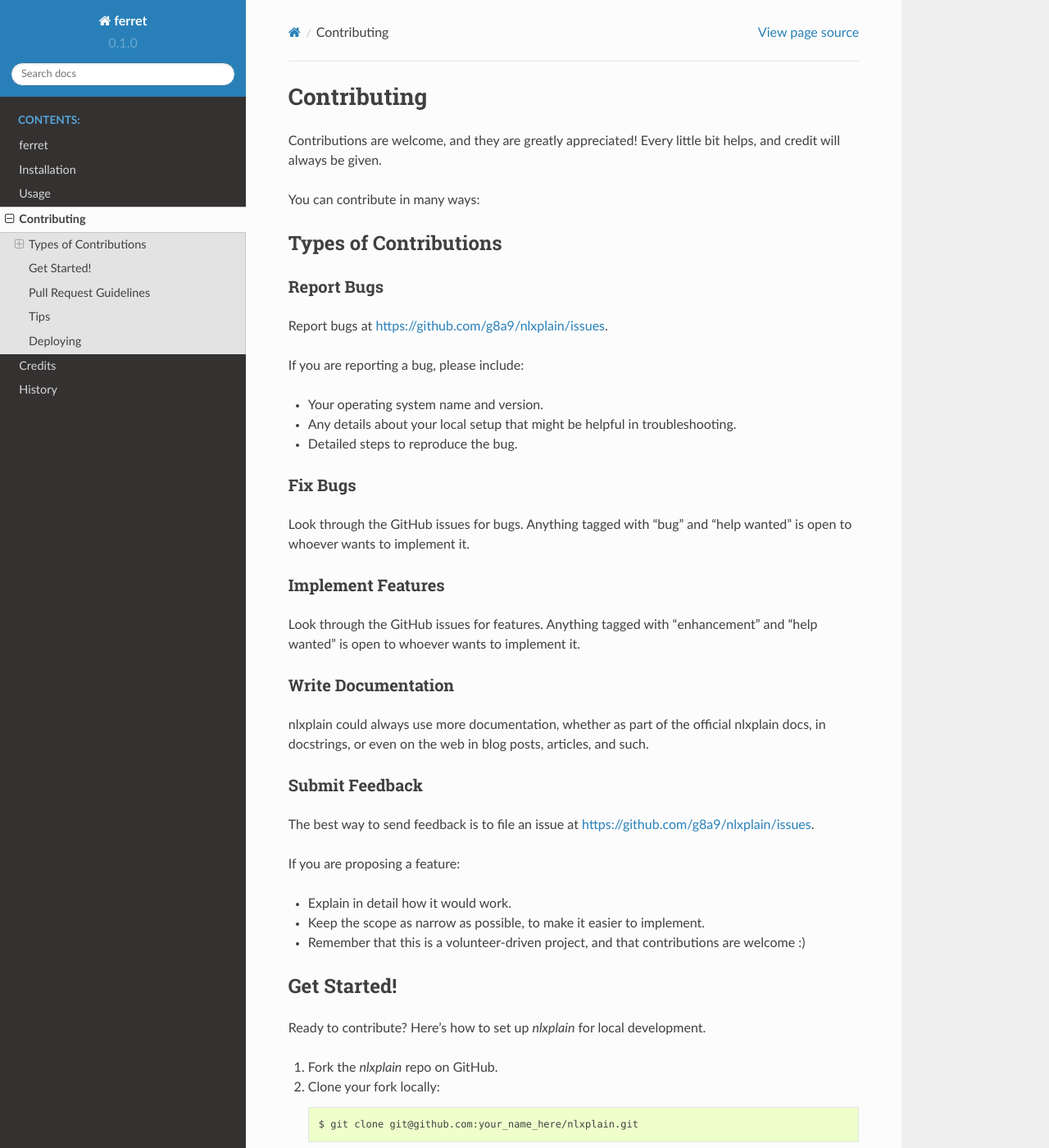
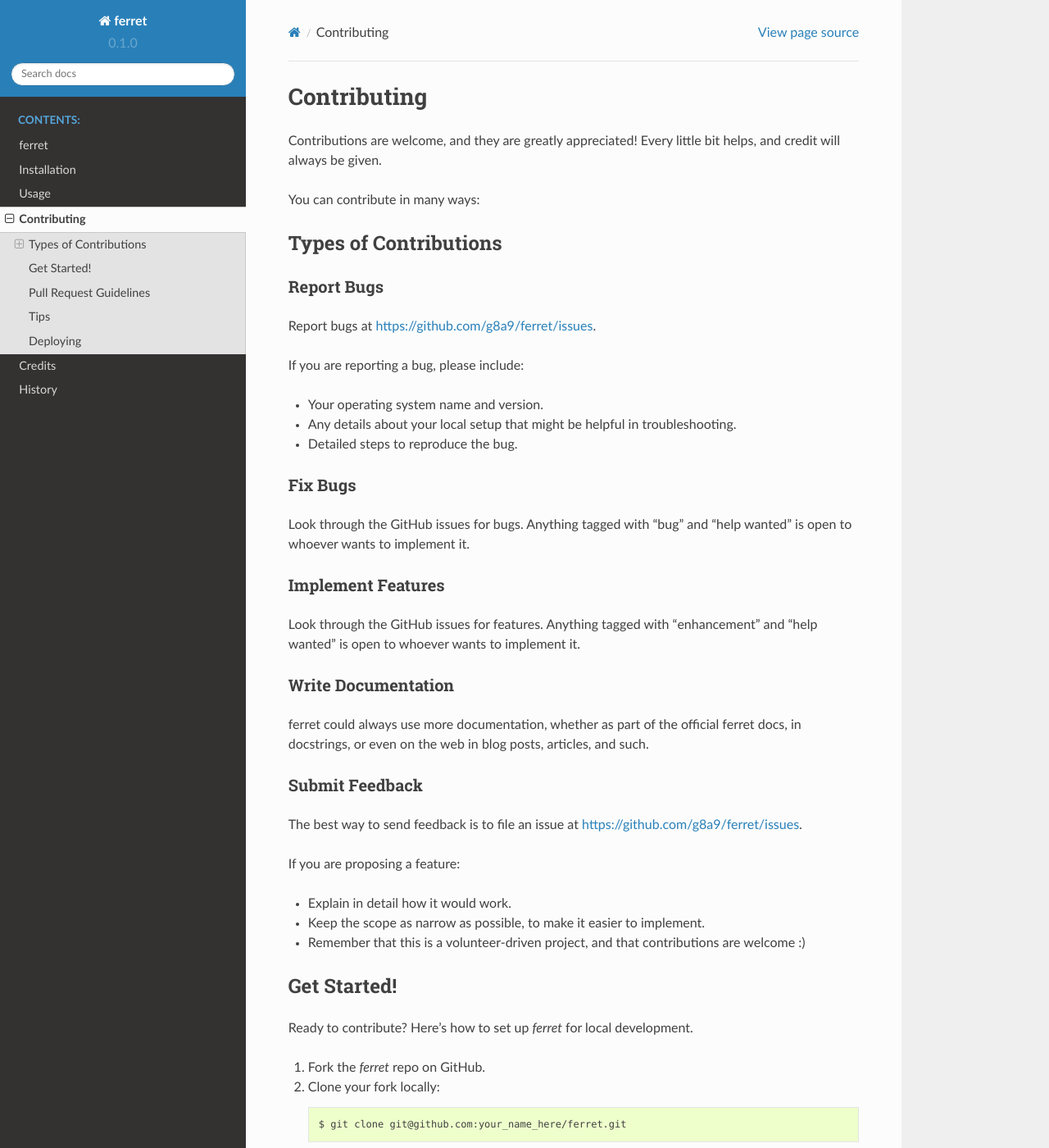
Before and after one commit to g8a9/ferret, a Sphinx documentation site: the page built from docs/contributing.rst, in a window 1280 px wide and 1400 px high. Shown: the whole window at 82% size. Built offline with Sphinx 7.4.7 and the Read the Docs theme 2.0.0, drawn with Linux system fonts in a browser that asks for light colours; pages that are not in the unit, such as notebooks, are missing from menus; some of the changed text lies outside the part shown.

Commit message:
edit naming

```diff
--- a/CONTRIBUTING.rst
+++ b/CONTRIBUTING.rst
@@ -15,7 +15,7 @@
 Report Bugs
 ~~~~~~~~~~~
 
-Report bugs at https://github.com/g8a9/nlxplain/issues.
+Report bugs at https://github.com/g8a9/ferret/issues.
 
 If you are reporting a bug, please include:
 
@@ -38,14 +38,14 @@
 Write Documentation
 ~~~~~~~~~~~~~~~~~~~
 
-nlxplain could always use more documentation, whether as part of the
-official nlxplain docs, in docstrings, or even on the web in blog posts,
+ferret could always use more documentation, whether as part of the
+official ferret docs, in docstrings, or even on the web in blog posts,
 articles, and such.
 
 Submit Feedback
 ~~~~~~~~~~~~~~~
 
-The best way to send feedback is to file an issue at https://github.com/g8a9/nlxplain/issues.
+The best way to send feedback is to file an issue at https://github.com/g8a9/ferret/issues.
 
 If you are proposing a feature:
 
@@ -57,17 +57,17 @@
 Get Started!
 ------------
 
-Ready to contribute? Here's how to set up `nlxplain` for local development.
+Ready to contribute? Here's how to set up `ferret` for local development.
 
-1. Fork the `nlxplain` repo on GitHub.
+1. Fork the `ferret` repo on GitHub.
 2. Clone your fork locally::
 
-    $ git clone git@github.com:your_name_here/nlxplain.git
+    $ git clone git@github.com:your_name_here/ferret.git
 
 3. Install your local copy into a virtualenv. Assuming you have virtualenvwrapper installed, this is how you set up your fork for local development::
 
-    $ mkvirtualenv nlxplain
-    $ cd nlxplain/
+    $ mkvirtualenv ferret
+    $ cd ferret/
     $ python setup.py develop
 
 4. Create a branch for local development::
@@ -79,7 +79,7 @@
 5. When you're done making changes, check that your changes pass flake8 and the
    tests, including testing other Python versions with tox::
 
-    $ flake8 nlxplain tests
+    $ flake8 ferret tests
     $ python setup.py test or pytest
     $ tox
 
@@ -103,7 +103,7 @@
    your new functionality into a function with a docstring, and add the
    feature to the list in README.rst.
 3. The pull request should work for Python 3.5, 3.6, 3.7 and 3.8, and for PyPy. Check
-   https://travis-ci.com/g8a9/nlxplain/pull_requests
+   https://travis-ci.com/g8a9/ferret/pull_requests
    and make sure that the tests pass for all supported Python versions.
 
 Tips
@@ -112,7 +112,7 @@
 To run a subset of tests::
 
 
-    $ python -m unittest tests.test_nlxplain
+    $ python -m unittest tests.test_ferret
 
 Deploying
 ---------
--- a/docs/usage.rst
+++ b/docs/usage.rst
@@ -2,6 +2,6 @@
 Usage
 =====
 
-To use nlxplain in a project::
+To use ferret in a project::
 
-    import nlxplain
+    import ferret
```
Also changed, not shown: docs/installation.rst (+8 -8 lines), 4 other files.
